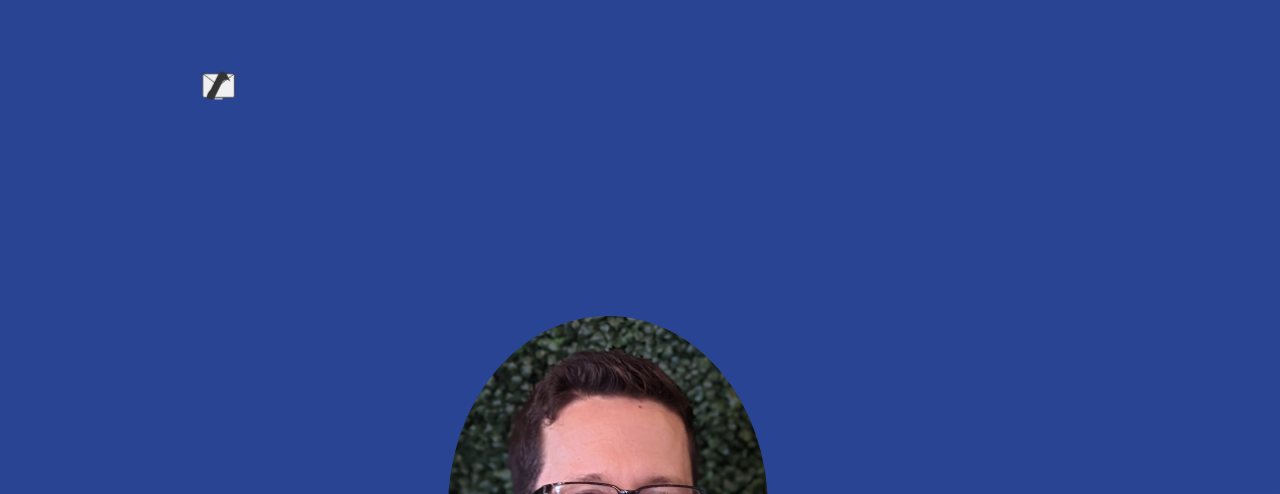
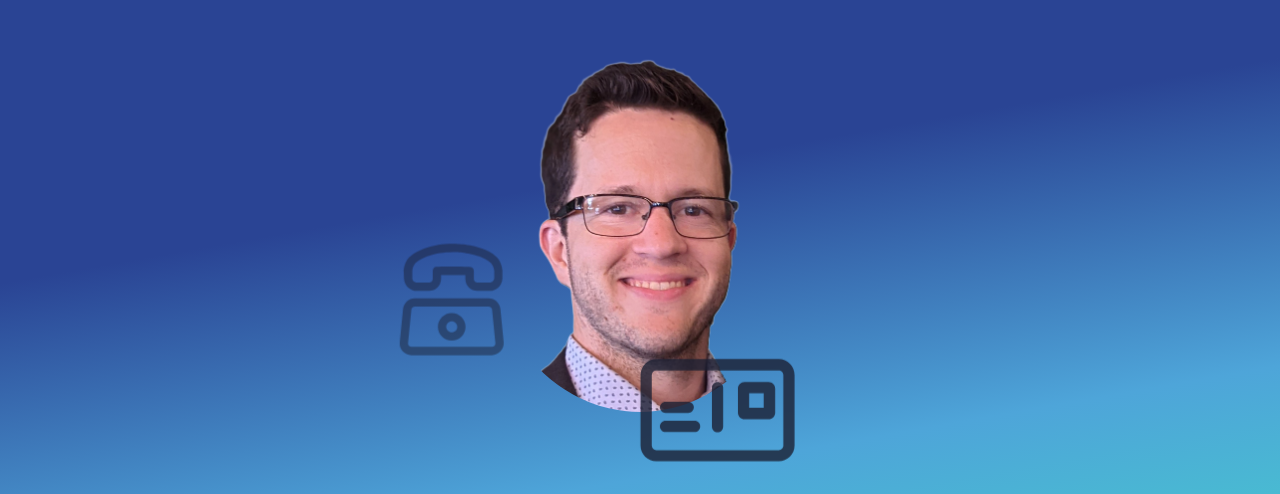
Before and after one commit to treyhay31/svelte-rez, a Svelte app: page / in a window 1280 px wide. Shown: the part 4626-5120 px from the top of the page. Built offline with nearby package versions, Linux system fonts and the light colour scheme.

Commit message:
orbit has to go...

```diff
--- a/src/App.svelte
+++ b/src/App.svelte
@@ -298,74 +298,113 @@
     </div> -->
   <div class="solar-system">
     <div class="center">
-      <img src="images/profile.jpg" alt="me" />
+      <img src="images/profile.png" alt="me" />
     </div>
     <div class="orbit">
       <div style="--delay: 0s;" class="planet planet1">
         <svg
-          width="100"
-          height="100"
-          viewBox="0 0 100 100"
+          fill="#1C2033"
+          width="52"
+          height="52"
+          version="1.1"
+          id="lni_lni-phone-set"
           xmlns="http://www.w3.org/2000/svg"
+          xmlns:xlink="http://www.w3.org/1999/xlink"
+          x="0px"
+          y="0px"
+          viewBox="0 0 64 64"
+          style="enable-background:new 0 0 64 64;"
+          xml:space="preserve"
         >
-          <rect
-            x="10"
-            y="20"
-            width="80"
-            height="60"
-            rx="5"
-            ry="5"
-            fill="#ccc"
-          />
-          <rect x="15" y="25" width="70" height="45" fill="#333" />
-          <text
-            x="25"
-            y="50"
-            font-family="monospace"
-            font-size="14"
-            fill="#0f0"
-          >
-          </text>
-          <rect x="40" y="80" width="20" height="5" fill="#ccc" />
+          <g>
+            <path
+              d="M60.2,55.2l-1.8-18.1c-0.3-3.3-3.1-5.8-6.4-5.8H12c-3.3,0-6,2.5-6.4,5.8L3.8,55.2c-0.2,1.8,0.4,3.6,1.6,4.9
+		c1.2,1.3,2.9,2.1,4.7,2.1h43.6c1.8,0,3.5-0.8,4.7-2.1C59.8,58.8,60.3,57,60.2,55.2z M55.2,57.1c-0.4,0.4-0.9,0.6-1.4,0.6H10.2
+		c-0.5,0-1-0.2-1.4-0.6c-0.4-0.4-0.5-0.9-0.5-1.5l1.8-18.1c0.1-1,0.9-1.7,1.9-1.7h40c1,0,1.8,0.7,1.9,1.7l1.8,18.1
+		C55.7,56.2,55.6,56.7,55.2,57.1z"
+            />
+            <path
+              d="M32,39.3c-4.1,0-7.5,3.4-7.5,7.5c0,4.2,3.4,7.5,7.5,7.5c4.2,0,7.5-3.4,7.5-7.5C39.5,42.7,36.2,39.3,32,39.3z M32,49.8
+		c-1.7,0-3-1.4-3-3c0-1.7,1.4-3,3-3c1.7,0,3,1.4,3,3C35,48.5,33.7,49.8,32,49.8z"
+            />
+            <path
+              d="M6.1,20.6c0.2,4.4,4,6.7,6.6,6.7c0,0,0,0,0,0l7,0c0,0,0.1,0,0.1,0c3.2-0.2,6.4-2.3,6.4-6.7l0-1.9c3.4,0,9.9,0,13.2,0l0,1.9
+		c0,4.4,3.2,6.5,6.4,6.7c0,0,7.1,0,7.1,0c0,0,0,0,0,0c2.7,0,6.4-2.3,6.6-6.7c0-0.3,0-3.9,0-4.1c0-0.1,0-0.2,0-0.3
+		c-0.3-2.9-1.3-5.3-3.1-7.2c0,0-0.1-0.1-0.1-0.1c-2.6-2.4-5.6-3.7-7.9-4.5c-6.8-2.6-15.3-2.6-15.7-2.6c0,0,0,0,0,0
+		c-6,0.1-9.8,0.6-15.6,2.6c-2.4,0.9-5.4,2.2-8,4.5c0,0-0.1,0.1-0.1,0.1c-1.8,1.9-2.8,4.3-3.1,7.2c0,0.1,0,0.2,0,0.3
+		C6,16.7,6.1,20.2,6.1,20.6z M12.3,12.2c2-1.8,4.4-2.8,6.4-3.6c5.2-1.9,8.5-2.2,14.1-2.4c0.5,0,8.1,0.1,14.1,2.4
+		c2.1,0.8,4.5,1.8,6.4,3.6c1,1.1,1.6,2.6,1.8,4.3c0,0.3,0,3.6,0,3.9c-0.1,2.1-2.1,2.4-2.1,2.4l-6.9,0c-1-0.1-2.1-0.5-2.1-2.2l0-4.1
+		c0-1-0.6-1.9-1.6-2.1C41.7,14,24,14,23.3,14.3c-0.9,0.3-1.6,1.2-1.6,2.1l0,4.2c0,1.7-1.1,2.1-2.1,2.2l-6.9,0c0,0-2-0.3-2.1-2.3
+		c0-0.3,0-1.4,0-2.4c0-0.7,0-1.2,0-1.5C10.7,14.7,11.3,13.3,12.3,12.2z"
+            />
+          </g>
         </svg>
       </div>
       <div style="--delay: 3s;" class="planet planet2">
         <svg
-          width="100"
-          height="100"
-          viewBox="0 0 100 100"
+          fill="#1C2033"
+          width="52"
+          height="52"
+          version="1.1"
+          id="lni_lni-code"
           xmlns="http://www.w3.org/2000/svg"
+          xmlns:xlink="http://www.w3.org/1999/xlink"
+          x="0px"
+          y="0px"
+          viewBox="0 0 64 64"
+          style="enable-background:new 0 0 64 64;"
+          xml:space="preserve"
         >
-          <rect
-            x="10"
-            y="20"
-            width="80"
-            height="60"
-            rx="5"
-            ry="5"
-            fill="#f0f0f0"
-            stroke="#333"
-            stroke-width="2"
-          />
-          <polyline
-            points="10,20 50,50 90,20"
-            fill="none"
-            stroke="#333"
-            stroke-width="2"
-          />
+          <g>
+            <path
+              d="M19.6,14.1c-0.9-0.8-2.4-0.7-3.2,0.2L2.6,29.9c-1.1,1.2-1.1,3.1,0,4.3l13.9,15.6c0.4,0.5,1.1,0.8,1.7,0.8
+		c0.5,0,1.1-0.2,1.5-0.6c0.9-0.8,1-2.3,0.2-3.2L6.7,32l13.1-14.7C20.7,16.3,20.6,14.9,19.6,14.1z"
+            />
+            <path
+              d="M61.4,29.9L47.5,14.3c-0.8-0.9-2.2-1-3.2-0.2s-1,2.2-0.2,3.2L57.3,32L44.2,46.7c-0.8,0.9-0.7,2.3,0.2,3.2
+		c0.4,0.4,1,0.6,1.5,0.6c0.6,0,1.2-0.3,1.7-0.8l13.9-15.6C62.5,32.9,62.5,31.1,61.4,29.9z"
+            />
+            <path
+              d="M37.9,14.4c-1.2-0.4-2.5,0.2-2.8,1.4L24.7,46.7c-0.4,1.2,0.2,2.5,1.4,2.8c0.2,0.1,0.5,0.1,0.7,0.1c0.9,0,1.8-0.6,2.1-1.5
+		l10.3-30.9C39.7,16.1,39.1,14.8,37.9,14.4z"
+            />
+          </g>
         </svg>
       </div>
       <div style="--delay: 6s;" class="planet planet3">
         <svg
-          width="100"
-          height="100"
-          viewBox="0 0 100 100"
+          fill="#1C2033"
+          width="52"
+          height="52"
+          version="1.1"
+          id="lni_lni-postcard"
           xmlns="http://www.w3.org/2000/svg"
+          xmlns:xlink="http://www.w3.org/1999/xlink"
+          x="0px"
+          y="0px"
+          viewBox="0 0 64 64"
+          style="enable-background:new 0 0 64 64;"
+          xml:space="preserve"
         >
-          <path
-            d="M20,80 Q30,90 40,80 L60,40 Q70,30 80,40 L70,20 Q60,10 50,20 L30,60 Q20,70 20,80 Z"
-            fill="#333"
-          />
+          <g>
+            <path
+              d="M56,11.9H8c-3.4,0-6.2,2.8-6.2,6.2v27.7c0,3.4,2.8,6.2,6.2,6.2h48c3.4,0,6.2-2.8,6.2-6.2V18.2C62.2,14.7,59.4,11.9,56,11.9
+		z M57.8,45.8c0,1-0.8,1.8-1.8,1.8H8c-1,0-1.8-0.8-1.8-1.8V18.2c0-1,0.8-1.8,1.8-1.8h48c1,0,1.8,0.8,1.8,1.8V45.8z"
+            />
+            <path
+              d="M32,20.9c-1.2,0-2.2,1-2.2,2.2v15.3c0,1.2,1,2.2,2.2,2.2c1.2,0,2.2-1,2.2-2.2V23.1C34.2,21.9,33.2,20.9,32,20.9z"
+            />
+            <path
+              d="M11.6,33h8.9c1.2,0,2.2-1,2.2-2.2s-1-2.2-2.2-2.2h-8.9c-1.2,0-2.2,1-2.2,2.2S10.4,33,11.6,33z"
+            />
+            <path
+              d="M52,20.9h-9.4c-1.5,0-2.6,1.2-2.6,2.6v9.4c0,1.4,1.2,2.6,2.6,2.6H52c1.4,0,2.6-1.2,2.6-2.6v-9.4C54.6,22,53.4,20.9,52,20.9
+		z M50.1,31h-5.7v-5.7h5.7V31z"
+            />
+            <path
+              d="M23,36.1H11.6c-1.2,0-2.2,1-2.2,2.2s1,2.2,2.2,2.2H23c1.2,0,2.2-1,2.2-2.2S24.3,36.1,23,36.1z"
+            />
+          </g>
         </svg>
       </div>
     </div>
@@ -386,33 +425,15 @@
   }
   @keyframes orbit {
     0% {
-      transform: translate3d(0px, 0px, 500px) scale(1.5);
-    }
-    20% {
-      transform: translate3d(495px, -195px, 200px) scale(1);
-    }
-    25% {
-      transform: translate3d(500px, -200px, 200px) scale(1);
-    }
-    30% {
-      transform: translate3d(495px, -205px, 200px) scale(1);
-    }
-
-    50% {
-      transform: translate3d(0px, -500px, 0px) scale(0.5);
-    }
-    75% {
-      transform: translate3d(-500px, -200px, 200px) scale(1);
+      transform: rotate(0deg);
     }
     100% {
-      transform: translate3d(0px, 0px, 500px) scale(1.5);
+      transform: rotate(-360deg);
     }
   }
 
   .solar-system {
     position: relative;
-    width: 300px;
-    height: 300px;
   }
   .solar-system img {
     border-radius: 100%;
@@ -427,12 +448,10 @@
   }
 
   .orbit {
-    position: absolute;
-    top: 0;
-    left: 0;
-    width: 100%;
-    height: 100%;
-    animation: orbit 10s ease-in infinite;
+    transform: rotate(45deg);
+    width: 24rem;
+    height: 24rem;
+    animation: orbit 7s linear infinite;
   }
   .orbit:hover {
     cursor: pointer;
@@ -441,14 +460,62 @@
 
   .planet {
     position: absolute;
-    width: 50px;
-    height: 50px;
-    top: 0;
+    width: 6rem;
+    height: 6rem;
   }
 
+  @keyframes axis-spin {
+    0% {
+      transform: rotateZ(0deg);
+    }
+    100% {
+      transform: rotateZ(360deg);
+    }
+  }
+
+  @keyframes scale-in-out-left-right {
+    0% {
+      transform: scale(2);
+      opacity: 1;
+    }
+    40%,
+    50%,
+    60% {
+      transform: scale(0.5);
+      opacity: 0;
+    }
+    100% {
+      transform: scale(2);
+      opacity: 1;
+    }
+  }
+  .planet1 {
+    left: 0;
+    bottom: 0;
+    animation: 7s linear axis-spin infinite;
+  }
+  .planet2 {
+    right: 0;
+    top: 0;
+    animation: 7s linear axis-spin infinite;
+  }
+  .planet3 {
+    right: 0;
+    bottom: 0;
+    animation: 7s linear axis-spin infinite;
+  }
   .planet svg {
     width: 100%;
     height: 100%;
+  }
+  .planet1 svg {
+    animation: 7s linear 1s scale-in-out-left-right infinite;
+  }
+  .planet2 svg {
+    animation: 7s linear 3s scale-in-out-left-right infinite;
+  }
+  .planet3 svg {
+    animation: 7s linear 6s scale-in-out-left-right infinite;
   }
 
   .company-color-1 {
@@ -645,16 +712,14 @@
     background-color: var(--clr-bg);
   }
   .filler {
-    height: 40vh;
+    height: 10rem;
     background-color: var(--clr-bg);
   }
   footer.me {
-    padding-top: 30vh;
-    padding-left: 30vw;
+    height: 50rem;
     background-color: var(--clr-bg);
     display: grid;
-    grid-template-columns: 1fr 1fr;
-    grid-template-rows: 36rem 36rem;
+    grid-template-columns: 1fr;
     place-items: center;
     place-content: center;
     background: linear-gradient(
@@ -663,18 +728,6 @@
       var(--picton-blue) 75%,
       var(--robin-egg-blue) 100%
     );
-  }
-  .me .me__gallery {
-    width: 100%;
-    height: 100%;
-    position: relative;
-  }
-  .me .me__gallery img {
-    width: 24rem;
-    border-top-left-radius: 12px;
-    position: absolute;
-    bottom: 0;
-    right: 0;
   }
 
   /* Print styles */
```
Also changed, not shown: public/images/profile.png (added).
